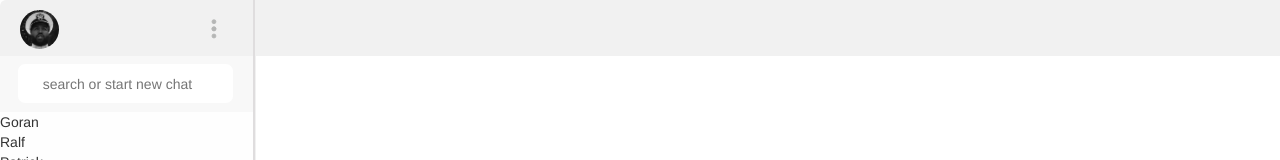
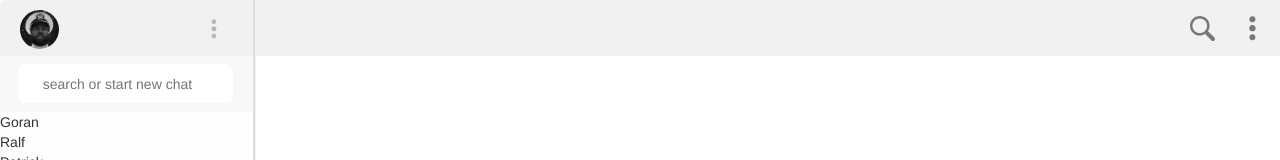
Before and after one commit to mrtx87/ChatAppFrontend, an Angular app: page / in a window 1280 px wide. Shown: the top 160 px of the page. Built offline with nearby package versions, Linux system fonts and the light colour scheme.

Commit message:
icons added

```diff
--- a/src/app/chat.panel/chat.panel.component.css
+++ b/src/app/chat.panel/chat.panel.component.css
@@ -1,4 +1,3 @@
-
 .senden-container {
     width: 100%;
     height: 5vh;
@@ -6,6 +5,32 @@
     padding: 5px;
 }
 
-.senden-container input{
+.senden-container input {
     width: 100%;
 }
+
+.chat-panel-header {
+    width: 100%;
+    height: 7vh;
+    display:flex;
+    align-items: center;
+    justify-content: flex-end;
+}
+
+.menu-img {
+    height:35px;
+    opacity: 0.5;
+}
+
+.magnifier-img {
+    height: 25px;
+    opacity: 0.5;
+}
+
+.menu-img:hover, .magnifier-img:hover  {
+    opacity: 1;
+}
+
+.menu-item-container {
+    padding: 10px;
+}
--- a/src/app/chat.panel/chat.panel.component.html
+++ b/src/app/chat.panel/chat.panel.component.html
@@ -1,5 +1,10 @@
 <div style="display:flex; flex-direction:column; background-color: #F1F1F1;">
-    <div style="width:100%; height:7vh; ">
+    <div class="chat-panel-header">
+        <div class="menu-item-container"> <img class="magnifier-img" src="assets/magnifier-glass.svg">
+        </div>
+        <div class="menu-item-container"> <img class="menu-img" src="assets/burger.svg">
+        </div>
+
 
     </div>
     <app-displaychat></app-displaychat>
```
Also changed, not shown: src/assets/magnifier-glass.svg (added).
